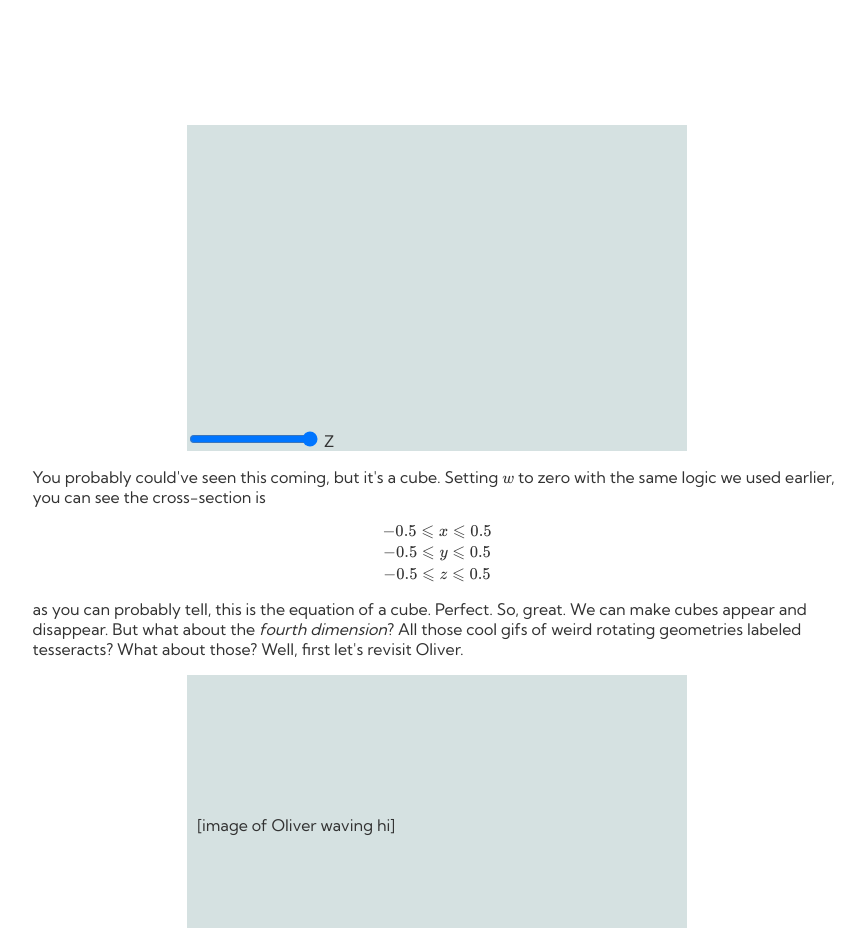
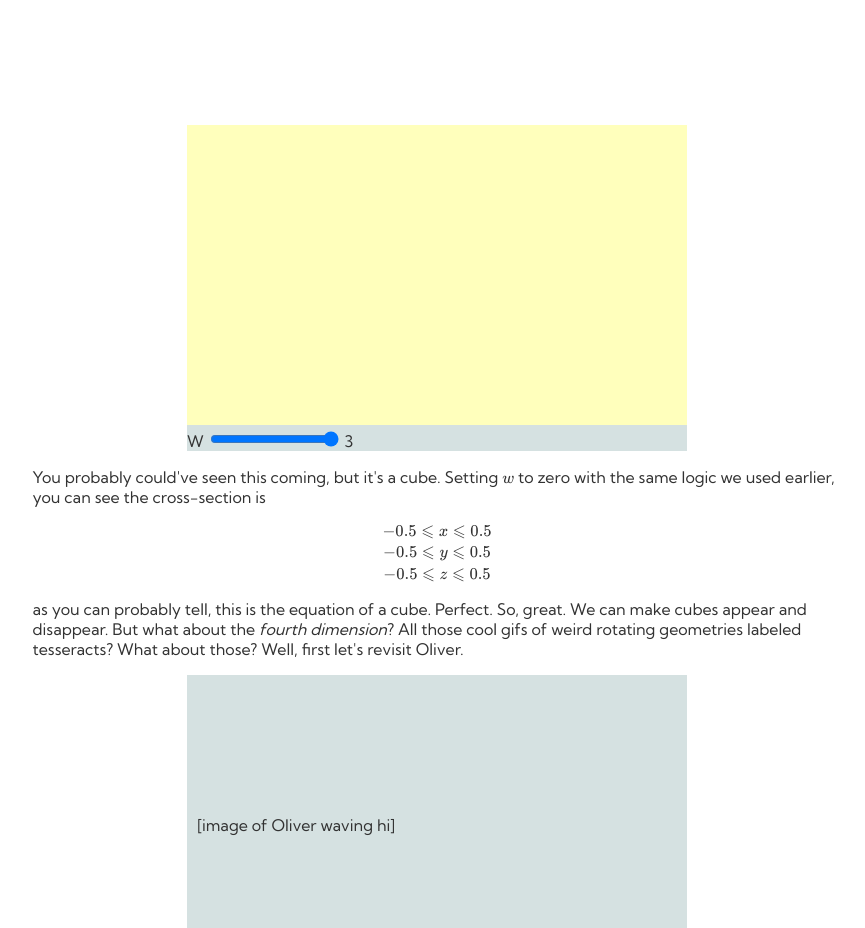
Before and after one commit to axalatar/slicing-the-fourth, a plain HTML site: page index.html in a window 1280 px wide. Shown: the part 4160-5088 px from the top of the page, without its empty margins (203-1068 px from the left). Drawn offline with nearby package versions, Linux system fonts and the light colour scheme; animation ran at ten frames a second.

Commit message:
2.5 scenes done

```diff
--- a/index.html
+++ b/index.html
@@ -92,8 +92,10 @@
 
         <div class="simulation">
             <canvas class="sim-canvas" height=300 width=500 id="cube-z-intersection"></canvas>
-            <input type="range" min="-3" max="3" value="3" step="0.1" class="slider" id="cube-z-intersection-z">
             <label for="cube-z-intersection-z">Z</label>
+            <input type="range" min="-3" max="3" value="3" step="0.1" class="slider" id="cube-z-intersection-z" oninput="this.nextElementSibling.value = this.value">
+            <output>3</output>
+
             <script type="module" src="./simulations/cube-z-intersection.js"></script>
         </div>
 
@@ -170,10 +172,11 @@
         <hr class="break">
 
         <div class="simulation">
-            <canvas class="sim-canvas" height=300 width=500 id="cube-b-intersection"></canvas>
-            <input type="range" min="-3" max="3" value="3" step="0.1" class="slider" id="cube-z-intersection-b">
-            <label for="cube-z-intersection-b">Z</label>
-            <script type="module" src="./simulations/cube-b-intersection.js"></script>
+            <canvas class="sim-canvas" height=300 width=500 id="hypercube-basic-intersection"></canvas>
+            <label for="hypercube-basic-intersection-w">W</label>
+            <input type="range" min="-3" max="3" value="3" step="0.1" class="slider" id="hypercube-basic-intersection-w" oninput="this.nextElementSibling.value = this.value">
+            <output>3</output>
+            <script type="module" src="./simulations/hypercube-basic-intersection.js"></script>
             <!-- simulation which shows the intersection of a hypercube and a 3d plane. there is
             a
             slider which controls the cube's w position. the intersection of the two geometries is drawn in the center
@@ -204,9 +207,20 @@
         <p>this is the same cube,
             rotated 45 degrees around each axis. Imagine what Oliver would see now, as the plane moves through the
             z-axis. Try to figure it out, and then test your thoughts:</p>
-        <div class="placeholder-image">[simulation with a plane and the rotated cube
+
+            <div class="simulation">
+                <canvas class="sim-canvas" height=300 width=500 id="cube-rotated-intersection"></canvas>
+                <label for="cube-rotated-intersection-z">Z</label>
+                <input type="range" min="-3" max="3" value="3" step="0.1" class="slider" id="cube-rotated-intersection-z" oninput="this.nextElementSibling.value = this.value">
+                <output>3</output>
+                <br>
+                <input type="checkbox" id="hide-rotated-cube">
+                <label for="hide-rotated-cube">Hide cube (only display intersection on z-axis)</label>
+                <script type="module" src="./simulations/cube-rotated-intersection.js"></script>
+                <!-- [simulation with a plane and the rotated cube
             placed towards the screen. there is a slider which controls the cube's z position. the intersection of the
-            two geometries is drawn separately]</div>
+            two geometries is drawn separately] -->
+            </div>
         <p>first, there is a single point, which grows into a triangle, then grows
             into more complex shapes, before shrinking back into a triangle, then to a point, then disappearing. Just
             looking at the shape of the rotated cube, it makes sense; the plane first intersects the tip, then
--- /dev/null
+++ b/simulations/cube-rotated-intersection.js
@@ -0,0 +1,142 @@
+import * as THREE from 'three';
+import { OrbitControls } from 'three/addons/controls/OrbitControls.js';
+import { ConvexGeometry } from 'three/addons/geometries/ConvexGeometry.js';
+
+const canvas = document.getElementById("cube-rotated-intersection");
+const slider = document.getElementById("cube-rotated-intersection-z");
+const checkbox = document.getElementById("hide-rotated-cube");
+
+const scene = new THREE.Scene();
+scene.background = new THREE.Color().setRGB( 1, 1, 0.5 )
+
+const camera = new THREE.PerspectiveCamera( 75, canvas.width / canvas.height, 0.1, 1000 );
+const controls = new OrbitControls( camera, canvas );
+
+
+const renderer = new THREE.WebGLRenderer({canvas: canvas});
+renderer.setSize( canvas.width, canvas.height );
+const material = new THREE.MeshStandardMaterial({color: 0x9797FF});
+
+
+const boxGeometry = new THREE.BoxGeometry(1, 1, 1);
+
+boxGeometry.rotateZ(Math.PI / 4);
+boxGeometry.rotateY(Math.PI / 4);
+boxGeometry.rotateX(Math.PI / 4);
+
+const cube = new THREE.Mesh(boxGeometry, material);
+scene.add(cube);
+
+const planeGrid = new THREE.GridHelper(100, 1000)
+planeGrid.rotateX(Math.PI/2);
+scene.add(planeGrid)
+
+const maxLight = new THREE.PointLight(0xfffff, 100, 0, 2)
+const minLight = new THREE.PointLight(0xfffff, 100, 0, 2)
+maxLight.position.set(3, 3, 3);
+minLight.position.set(-3, -3, -3);
+
+
+scene.add(maxLight)
+scene.add(minLight)
+
+
+camera.position.z = 3;
+camera.position.y = 3;
+camera.position.x = 3;
+
+// ax + by <= c + dk
+// [a, b, c, d]
+const lines = [
+  [-0.5, 0.5, 0.5, -Math.SQRT2/2],
+  [0.5, -0.5, 0.5, Math.SQRT2/2],
+  [-(2+Math.SQRT2)/4, (Math.SQRT2-2)/4, 0.5, 0.5],
+  [(2+Math.SQRT2)/4, -(Math.SQRT2-2)/4, 0.5, -0.5],
+  [(Math.SQRT2-2)/4, -(2+Math.SQRT2)/4, 0.5, -0.5],
+  [-(Math.SQRT2-2)/4, (2+Math.SQRT2)/4, 0.5, 0.5]
+]
+
+const inequalities = [
+  (x, y, k) => -0.5 <= (y - x + Math.SQRT2 * k)/2  && 0.5 >= (y - x + Math.SQRT2 * k)/2,
+  (x, y, k) => -0.5 <= ((2 + Math.SQRT2) * x - (Math.SQRT2 - 2) * y + (2 * k))/4 && 0.5 >= ((2 + Math.SQRT2) * x - (Math.SQRT2 - 2) * y + (2 * k))/4,
+  (x, y, k) => -0.5 <= (-(Math.SQRT2 - 2) * x - (2 + Math.SQRT2) * y - (2 * k))/4 && 0.5 >= (-(Math.SQRT2 - 2) * x - (2 + Math.SQRT2) * y - (2 * k))/4
+]
+
+var prevZ = -10;
+
+function animate() {
+  cube.visible = true;
+  if(checkbox.checked) {
+    cube.visible = false;
+    console.log("abcd")
+
+  }
+  cube.position.z = slider.value;
+  if(slider.value != prevZ) {
+    prevZ = slider.value;
+
+    const prevObj = scene.getObjectByName("intersection");
+    if(prevObj != undefined) {
+      scene.remove(prevObj);
+    }
+
+      const intersections = [];
+      for(let i = 0; i < lines.length-1; i++) {
+        for(let j = i+1; j < lines.length; j++) {
+          let a1 = lines[i][0];
+          let b1 = lines[i][1];
+          let c1 = (lines[i][2] + (lines[i][3] * prevZ));
+
+          let a2 = lines[j][0];
+          let b2 = lines[j][1];
+          let c2 = (lines[j][2] + (lines[j][3] * prevZ));
+
+          let x = ((b1*-c2) - (b2*-c1)) / ((a1*b2) - (a2*b1));
+          let y = ((-c1*a2) - (-c2*a1)) / ((a1*b2) - (a2*b1));
+          console.log
+          if(!Number.isFinite(x) || !Number.isFinite(y)) {
+            continue;
+          }
+          var point = new THREE.Vector3(x, y, 0);
+          var failed = false;
+          for(let k = 0; k < lines.length; k++) {
+            if(k == i || k == j) continue;
+            if(point.x*lines[k][0] + point.y*lines[k][1] > (lines[k][2] + (lines[k][3] * prevZ))) {
+              failed = true;
+              break;
+            }
+          }
+
+          if(!failed) intersections.push(point);
+        }
+      }
+      console.log(intersections);
+      var newpoints = new Float32Array([-0.64, 0.35, -0.1, -0.35, 0.64, 0.1, 0.64, -0.35, -0.2, 0.35, -0.64, 0.2, -0.5, -0.5, -0.3, 0.5, 0.5, 0.3]);
+      newpoints = new Float32Array([-0.64, 0.35, -0.1, -0.35, 0.64, 0.1, 0.64, -0.35, -0.2]);
+      newpoints = new Float32Array([-0.5, -0.5, 0, -0.5, 0.5, 0, 0.5, 0.5, 0, 0.5, -0.5, 0]);
+
+      const intersectionGeometry = new THREE.BufferGeometry();
+
+
+
+      intersectionGeometry.setAttribute('position', new THREE.BufferAttribute(newpoints, 3))
+      console.log(intersectionGeometry.attributes)
+      const indices = [];
+      for (let i = 0; i < newpoints.length; i++) {
+        for (let j = i + 1; j < newpoints.length; j++) {
+          for (let k = j + 1; k < newpoints.length; k++) {
+            indices.push(i, j, k);
+          }
+        }
+      }
+      intersectionGeometry.setIndex(indices);
+
+      const intersectionMesh = new THREE.Mesh(intersectionGeometry, material);
+      intersectionMesh.name = "intersection";
+      scene.add(intersectionMesh);
+    }
+  controls.update()
+
+	renderer.render( scene, camera );
+}
+renderer.setAnimationLoop( animate );
--- a/simulations/cube-z-intersection.js
+++ b/simulations/cube-z-intersection.js
@@ -4,6 +4,8 @@ const canvas = document.getElementById("cube-z-intersection");
 const slider = document.getElementById("cube-z-intersection-z");
 
 const scene = new THREE.Scene();
+scene.background = new THREE.Color().setRGB( 1, 1, 0.5 )
+
 const camera = new THREE.PerspectiveCamera( 75, canvas.width / canvas.height, 0.1, 1000 );
 const controls = new OrbitControls( camera, canvas );
 
@@ -21,13 +23,15 @@ const planeGrid = new THREE.GridHelper(100, 1000)
 planeGrid.rotateX(Math.PI/2);
 scene.add(planeGrid)
 
-const directionalLight = new THREE.PointLight(0xfffff, 100, 0, 2)
+const maxLight = new THREE.PointLight(0xfffff, 100, 0, 2)
+const minLight = new THREE.PointLight(0xfffff, 100, 0, 2)
+maxLight.position.set(3, 3, 3);
+minLight.position.set(-3, -3, -3);
 
-directionalLight.position.x = 3;
-directionalLight.position.y = 3;
-directionalLight.position.z = 3;
 
-scene.add(directionalLight)
+scene.add(maxLight)
+scene.add(minLight)
+
 
 camera.position.z = 3;
 camera.position.y = 3;
--- a/simulations/hypercube-basic-intersection.js
+++ b/simulations/hypercube-basic-intersection.js
@@ -4,6 +4,8 @@ const canvas = document.getElementById("hypercube-basic-intersection");
 const slider = document.getElementById("hypercube-basic-intersection-w");
 
 const scene = new THREE.Scene();
+scene.background = new THREE.Color().setRGB( 1, 1, 0.5 )
+
 const camera = new THREE.PerspectiveCamera( 75, canvas.width / canvas.height, 0.1, 1000 );
 const controls = new OrbitControls( camera, canvas );
 
@@ -17,24 +19,27 @@ const boxGeometry = new THREE.BoxGeometry(1, 1, 1);
 const cube = new THREE.Mesh(boxGeometry, material);
 scene.add(cube);
 
-const planeGrid = new THREE.GridHelper(100, 1000)
-planeGrid.rotateX(Math.PI/2);
-scene.add(planeGrid)
 
-const directionalLight = new THREE.PointLight(0xfffff, 100, 0, 2)
+const maxLight = new THREE.PointLight(0xfffff, 100, 0, 2)
+const minLight = new THREE.PointLight(0xfffff, 100, 0, 2)
+maxLight.position.set(3, 3, 3);
+minLight.position.set(-3, -3, -3);
 
-directionalLight.position.x = 3;
-directionalLight.position.y = 3;
-directionalLight.position.z = 3;
 
-scene.add(directionalLight)
+scene.add(maxLight)
+scene.add(minLight)
+
 
 camera.position.z = 3;
 camera.position.y = 3;
 camera.position.x = 3;
 function animate() {
-  cube.position.z = slider.value;
   controls.update()
+  cube.visible = false;
+
+  if(-0.5 <= slider.value && slider.value <= 0.5) {
+    cube.visible = true;
+  }
 
 	renderer.render( scene, camera );
 }
```
